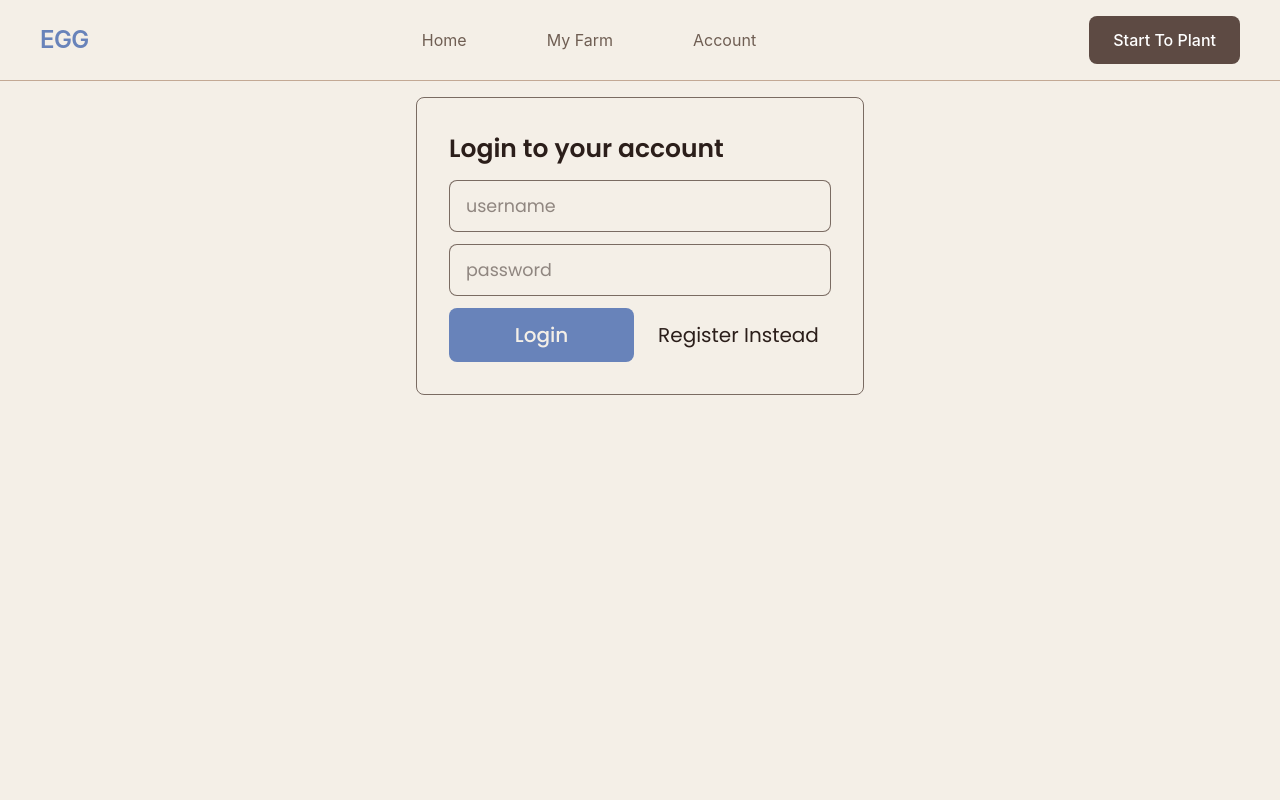
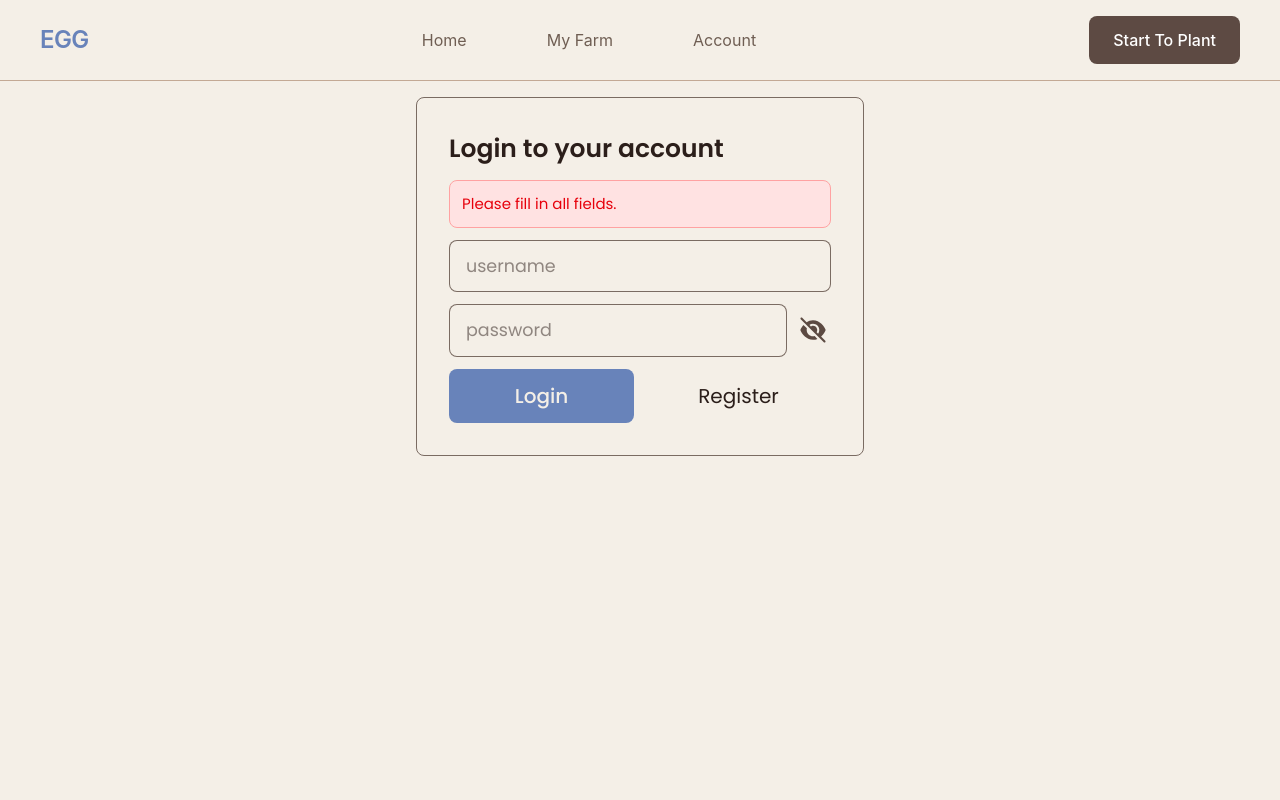
Before and after one commit to 0yassin/Egg, a React (Vite) app in the folder frontend/: page /login in a window 1280 px wide. Both pictures are taken after a click on the button "Login". Shown: the top 800 px of the page. Built offline with nearby package versions, Linux system fonts and the light colour scheme.

Commit message:
improved login form: added password hide and show button, added button loading state, added error message field

```diff
--- a/frontend/src/pages/Login.tsx
+++ b/frontend/src/pages/Login.tsx
@@ -1,11 +1,32 @@
 import { useState } from "react"
+import eyeicon from "../assets/eyeicon.svg"
+import eyeslashicon from "../assets/eyeslashicon.svg"
 
 export function Login(){
 
     const [username, setusername] = useState("")
     const [password, setpassword] = useState("")
+    const [showPassword, setShowPassword] = useState(false);
+    const [isLoading, setIsLoading] = useState(false);
+    const [error, setError] = useState("");
 
-    function Login(){}
+    async function handleLogin(){
+        setError("");
+        if (!username.trim() || !password.trim()) {
+            setError("Please fill in all fields.");
+            return;
+        }
+        setIsLoading(true)
+        try {
+            await new Promise((resolve) => setTimeout(resolve, 1500));
+            // TODO: link to actual backend
+        }
+        catch (e) {
+            setError("Invalid username or password")
+        } finally {
+            setIsLoading(false)
+        }
+    }
 
     return(
         <main className="font-poppins min-h-screen min-w-screen justify-center flex p-4">
@@ -13,6 +34,11 @@ export function Login(){
                 <h2 className="text-[25px] font-semibold text-(--dark-brown)">
                     Login to your account
                 </h2>
+                {error && (
+                    <div className="w-full p-3 bg-red-100 text-red-600 border border-red-300 rounded-lg text-[15px]">
+                        {error}
+                    </div>
+                )}
                 <input
                     type="text"
                     placeholder="username"
@@ -20,27 +46,41 @@ export function Login(){
                     onChange={(e) => setusername(e.target.value)}
                     className="w-full text-[17.5px] px-4 py-3 text-(--dark-brown) bg-(--bg-color) rounded-lg border border-(--light-brown)/80 focus:border-(--dark-brown) transition-all outline-none"
                 />
+                <div className="flex gap-2 items-center">
                     <input
-                        type="password"
+                        type={showPassword ? "text" : "password"}
                         placeholder="password"
                         value={password}
                         onChange={(e) => setpassword(e.target.value)}
                         className="w-full text-[17.5px] px-4 py-3 text-(--dark-brown) bg-(--bg-color) rounded-lg border border-(--light-brown)/80 focus:border-(--dark-brown) transition-all outline-none"
                     />
+                    <button className="cursor-pointer p-1 transition-all flex items-center justify-center" onClick={(e)=>{e.preventDefault(); showPassword==true?setShowPassword(false) : setShowPassword(true)}}>
+                        {showPassword?
+                            <img className="h-8" src={eyeicon} />
+                            :
+                            <img className="h-8" src={eyeslashicon} />
+                        }
+                    </button>
+                </div>
                 <div className="flex justify-center items-center gap-3 w-full text-(--bg-color)">
                     <button
+                        disabled={isLoading}
                         type="button"
-                            onClick={()=>Login()}
-                            className="w-full text-[20px] font-medium bg-(--accent-blue) py-3 rounded-lg transition-all cursor-pointer active:scale-95"
+                        onClick={()=>handleLogin()}
+                        className="w-full h-full disabled:opacity-70 disabled:cursor-not-allowed disabled:active:scale-100 text-[20px] font-medium bg-(--accent-blue) py-3 rounded-lg transition-all cursor-pointer active:scale-95"
                     >
-                            Login
+                        {isLoading?
+                            <img src={eyeicon} className="animate-spin h-7 mx-auto" />
+                            :
+                            <span>Login</span>
+                        }
                     </button>
                     <a
                         type="button"
                         href={"/register"}
                         className="w-full text-center text-[20px] text-(--dark-brown) py-3  transition-all cursor-pointer"
                     >
-                            Register Instead
+                        Register
                     </a>
                 </div>
             </div>
```
Also changed, not shown: frontend/src/assets/eyeicon.svg (added), frontend/src/assets/eyeslashicon.svg (added). Lines whose indentation alone changed are shown as unchanged.
